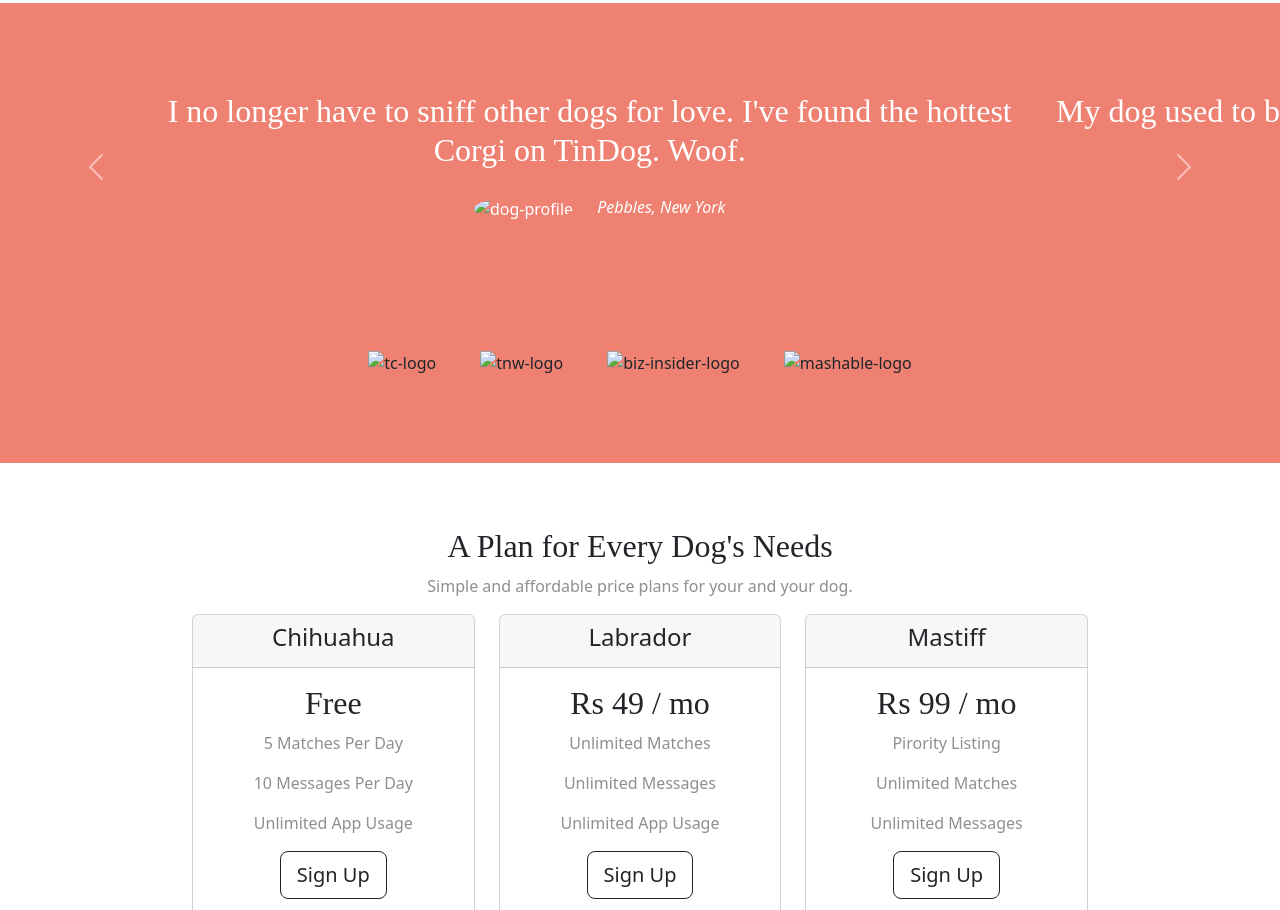
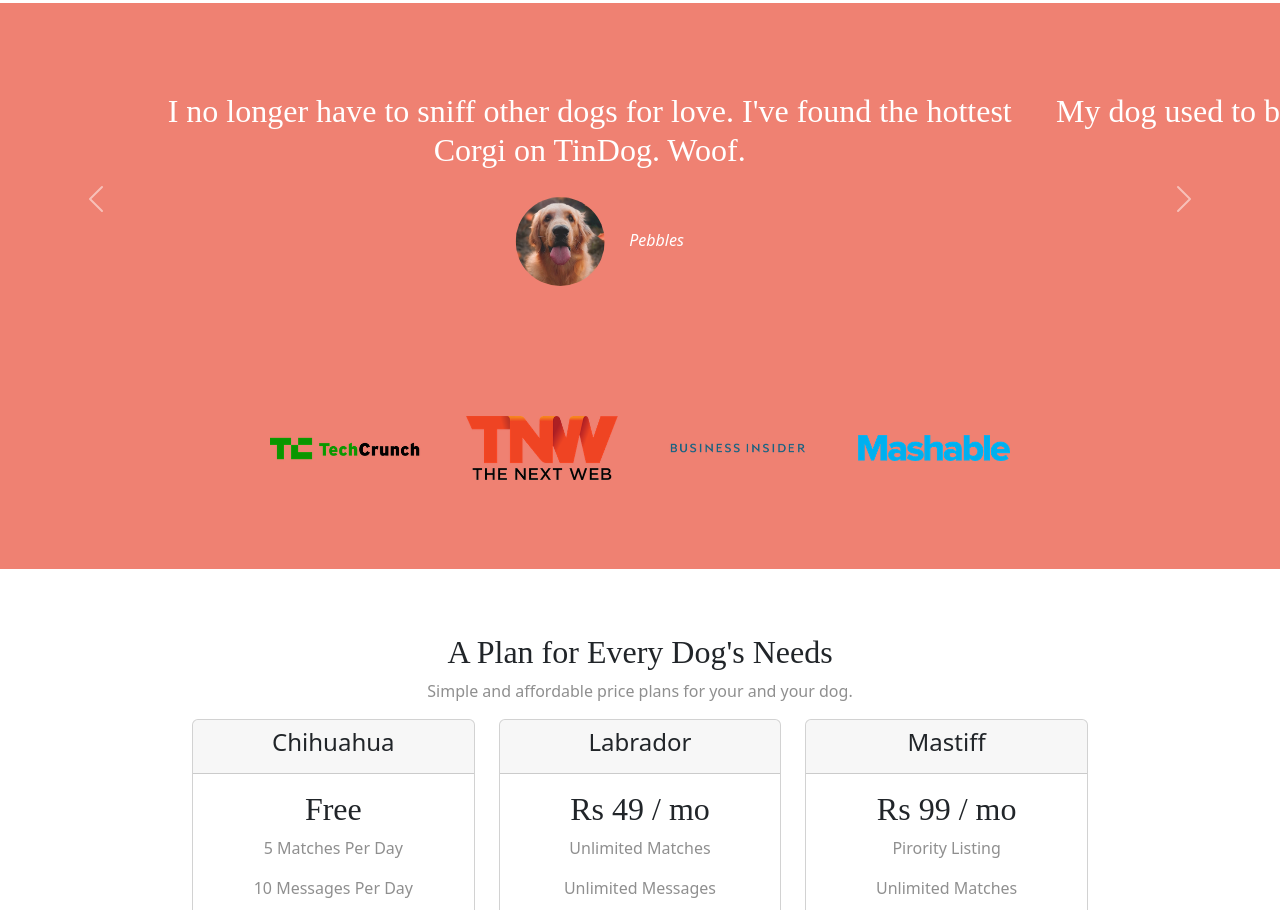
Before and after one commit to DhaneshTrivedi/Bootstrap-project, a plain HTML site: page index.html in a window 1280 px wide. Shown: the part 986-1896 px from the top of the page. Drawn offline with nearby package versions, Linux system fonts and the light colour scheme.

Commit message:
Update index.html

```diff
--- a/index.html
+++ b/index.html
@@ -48,10 +48,6 @@
 
             </nav>
 
-
-
-
-
             </nav>
             <!-- Title -->
 
@@ -64,7 +60,7 @@
                             class="fa-brands fa-google-play"></i>Download</button>
                 </div>
                 <div class="col-lg-6">
-                    <img class="img" src="images/iphone6.png" alt="iphone-mockup">
+                    <img class="img" src="iphone6.png" alt="iphone-mockup">
                 </div>
             </div>
         </div>
@@ -108,15 +104,15 @@
                 <div class="carousel-item active">
                     <h2>I no longer have to sniff other dogs for love. I've found the hottest Corgi on TinDog. Woof.
                     </h2>
-                    <img src="images/dog-img.jpg" alt="dog-profile" class="img2">
-                    <em>Pebbles, New York</em>
+                    <img src="dog-img.jpg" alt="dog-profile" class="img2">
+                    <em>Pebbles</em>
                 </div>
                 <div class="carousel-item">
                     <h2 class="testimonial-text">My dog used to be so lonely, but with TinDog's help, they've found the
                         love of
                         their life. I think.</h2>
-                    <img class="testimonial-image img2" src="images/lady-img.jpg" alt="lady-profile">
-                    <em>Beverly, Illinois</em>
+                    <img class="testimonial-image img2" src="lady-img.jpg" alt="lady-profile">
+                    <em>Beverly</em>
                 </div>
 
             </div>
@@ -135,10 +131,10 @@
     <!-- Press -->
 
     <section id="press">
-        <img class="press-logo" src="images/techcrunch.png" alt="tc-logo">
-        <img class="press-logo" src="images/tnw.png" alt="tnw-logo">
-        <img class="press-logo" src="images/bizinsider.png" alt="biz-insider-logo">
-        <img class="press-logo" src="images/mashable.png" alt="mashable-logo">
+        <img class="press-logo" src="techcrunch.png" alt="tc-logo">
+        <img class="press-logo" src="tnw.png" alt="tnw-logo">
+        <img class="press-logo" src="bizinsider.png" alt="biz-insider-logo">
+        <img class="press-logo" src="mashable.png" alt="mashable-logo">
 
     </section>
 
```
